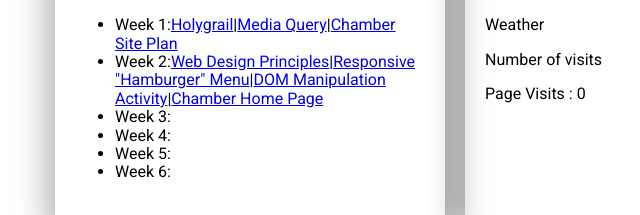
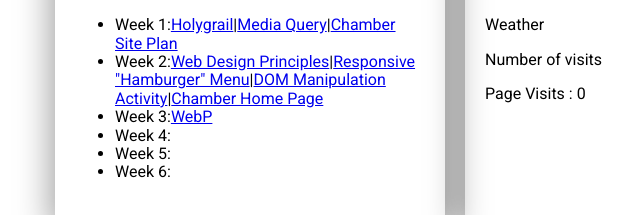
Before and after one commit to ailenalonso/wdd230, a plain HTML site: page index.html in a window 1280 px wide. Shown: the part 861-1076 px from the top of the page, 185-825 px from the left. Drawn offline with Linux system fonts and the light colour scheme.

Commit message:
updating links

```diff
--- a/index.html
+++ b/index.html
@@ -55,7 +55,7 @@
                 <ul>
                     <li>Week 1:<a href="week01/holygrail.html">Holygrail</a>|<a href="week01/media-query.html">Media Query</a>|<a href="week01/chamber-site-plan.html">Chamber Site Plan</a></li>
                     <li>Week 2:<a href="week02/desing.html">Web Design Principles</a>|<a href="https://codepen.io/ailenalonso/pen/JjwMBQw">Responsive "Hamburger" Menu</a>|<a href="week02/bom.html">DOM Manipulation Activity</a>|<a href="chamber/index.html">Chamber Home Page</a></li>
-                    <li>Week 3:<a href=""></a></li>
+                    <li>Week 3:<a href="week03/images/landscape.webp">WebP</a></li>
                     <li>Week 4:<a href=""></a></li>
                     <li>Week 5:<a href=""></a></li>
                     <li>Week 6:<a href=""></a></li>
```
Also changed, not shown: week03/images/landscape.webp (added).
